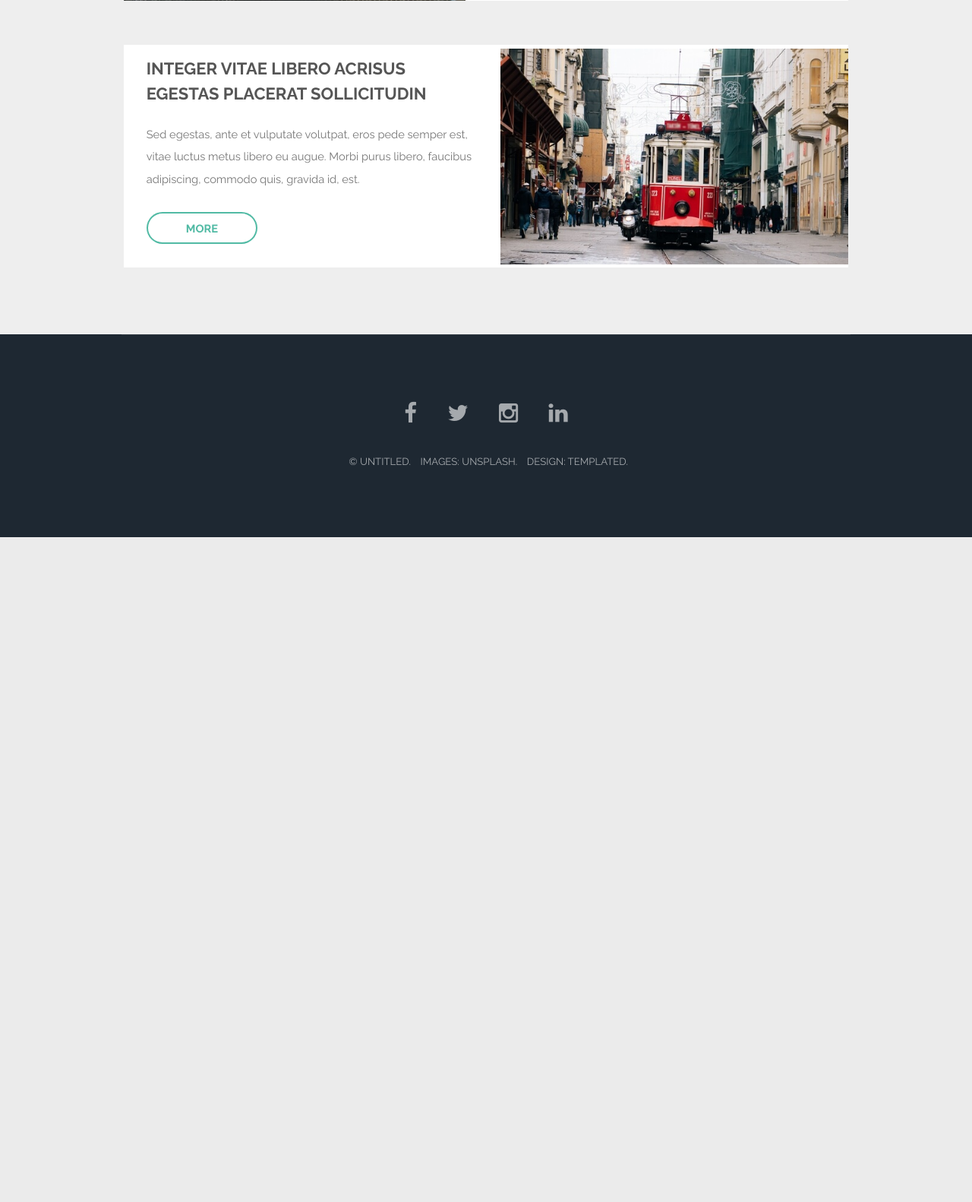
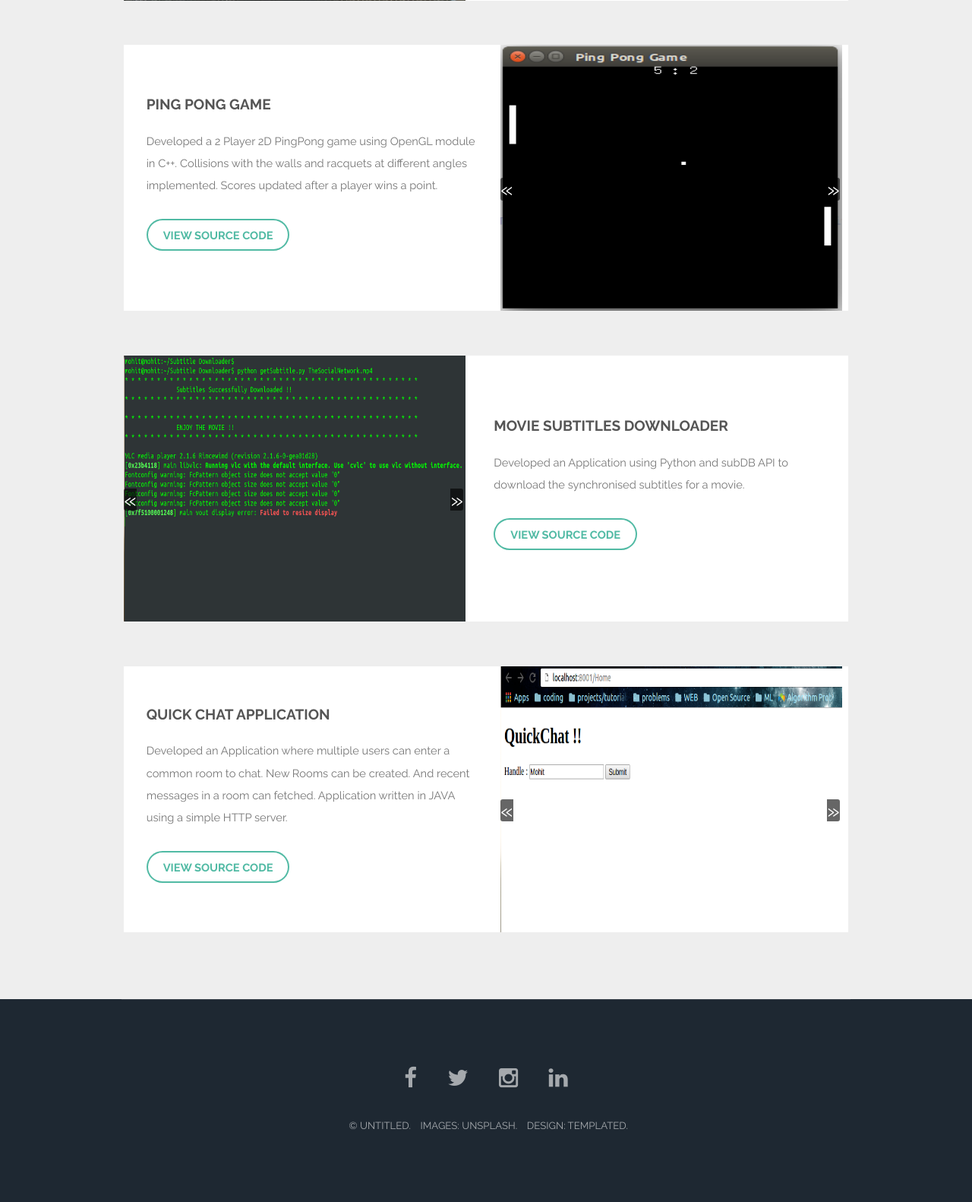
Before and after one commit to mohitreddy1996/Personal-Website, a Django app: page /projects/ in a window 1280 px wide. Shown: the part 571-2153 px from the top of the page at 76% size. Before the commit the page ends 1278 px from the top, so only its background shows below. Run offline with Django 3.2, Linux system fonts and the light colour scheme.

Commit message:
Projects added

```diff
--- a/static/assets/css/slideshow.css
+++ b/static/assets/css/slideshow.css
@@ -3,6 +3,13 @@
   position: relative;
   overflow: hidden;
 }
+
+.diy-slideshow2{
+  margin-left: 0px;
+  position: relative;
+  overflow: hidden;
+}
+
 figure{
   margin-left: 0px;
   position: absolute;
@@ -16,6 +23,37 @@ figure.show{
   position: static;
   transition: 1s opacity;
 }
+
+[class*="next"], [class*="prev"]{
+    color: #fff;
+    position: absolute;
+    background: rgba(0,0,0, .6);
+    top: 50%;
+    z-index: 1;
+    font-size: 2em;
+    opacity: 1.0;
+    user-select: none;
+}
+
+
+
+[class*="next"]{
+    left: 430px;
+    border-top-right-radius: 3px;
+    border-bottom-right-radius: 3px;
+}
+[class*="prev"]{
+    left: 0px;
+    border-top-left-radius: 3px;
+    border-bottom-left-radius: 3px;
+}
+[class*="next"]:hover, [class*="prev"]:hover{
+    cursor: pointer;
+    opacity: 1;
+}
+
+/*
+
 .next, .prev{
   color: #fff;
   position: absolute;
@@ -26,6 +64,8 @@ figure.show{
   opacity: 1.0;
   user-select: none;
 }
+
+
 .next:hover, .prev:hover{
   cursor: pointer;
   opacity: 1;
@@ -40,3 +80,30 @@ figure.show{
   border-top-left-radius: 3px;
   border-bottom-left-radius: 3px;
 }
+
+
+.next1, .prev1{
+  color: #fff;
+  position: absolute;
+  background: rgba(0,0,0, .6);
+  top: 50%;
+  z-index: 1;
+  font-size: 2em;
+  opacity: 1.0;
+  user-select: none;
+}
+.next1:hover, .prev1:hover{
+  cursor: pointer;
+  opacity: 1;
+}
+.next1{
+  left: 430px;
+  border-top-right-radius: 3px;
+  border-bottom-right-radius: 3px;
+}
+.prev1{
+  left: 0px;
+  border-top-left-radius: 3px;
+  border-bottom-left-radius: 3px;
+}
+*/
--- a/templates/projects.html
+++ b/templates/projects.html
@@ -63,18 +63,95 @@
                         </ul>
                     </div>
                 </article>
+
+
                 <article class="feature right">
-                    <span class="image"><img src="{% static 'images/pic02.jpg' %}" alt="" /></span>
+                    <span class="image">
+                        <div class="diy-slideshow2">
+                            <figure class="show">
+                                <img src="{% static 'images/project2_1.png' %}" height="350px" width="450px">
+                            </figure>
+                            <figure>
+                                <img src="{% static 'images/project2_2.png' %}" height="350px" width="450px">
+                            </figure>
+							<figure>
+                                <img src="{% static 'images/project2_4.jpg' %}" height="350px" width="450px">
+                            </figure>
+                            <span class="prev1">&laquo;</span>
+                            <span class="next1">&raquo;</span>
+                        </div>
+                    </span>
                     <div class="content">
-                        <h2>Integer vitae libero acrisus egestas placerat  sollicitudin</h2>
-                        <p>Sed egestas, ante et vulputate volutpat, eros pede semper est, vitae luctus metus libero eu augue. Morbi purus libero, faucibus adipiscing, commodo quis, gravida id, est.</p>
+                        <h3>Ping Pong Game</h3>
+                        <p> Developed a 2 Player 2D PingPong game using OpenGL module in C++. Collisions with the walls and racquets at different angles implemented. Scores updated after a player wins a point.</p>
                         <ul class="actions">
                             <li>
-                                <a href="#" class="button alt">More</a>
+                                <a href="https://github.com/mohitreddy1996/PingPongGame" class="button alt" target="_blank">View source code</a>
                             </li>
                         </ul>
                     </div>
                 </article>
+
+
+				<article class="feature left">
+                    <span class="image">
+                        <div class="diy-slideshow3">
+                            <figure class="show">
+                                <img src="{% static 'images/project3_1.png' %}" height="350px" width="450px">
+                            </figure>
+                            <figure>
+                                <img src="{% static 'images/project3_2.png' %}" height="350px" width="450px">
+                            </figure>
+							<figure>
+                                <img src="{% static 'images/project3_3.png' %}" height="350px" width="450px">
+                            </figure>
+							<figure>
+                                <img src="{% static 'images/project1_3.png' %}" height="350px" width="450px">
+                            </figure>
+                            <span class="prev2">&laquo;</span>
+                            <span class="next2">&raquo;</span>
+                        </div>
+                    </span>
+                    <div class="content">
+                        <h3>Movie Subtitles Downloader</h3>
+                        <p>Developed an Application using Python and subDB API to download the synchronised subtitles for a movie.</p>
+                        <ul class="actions">
+                            <li>
+                                <a href="https://github.com/mohitreddy1996/Subtitle-downloader" class="button alt" target="_blank">View source code</a>
+                            </li>
+                        </ul>
+                    </div>
+                </article>
+
+
+				<article class="feature right">
+                    <span class="image">
+                        <div class="diy-slideshow4">
+                            <figure class="show">
+                                <img src="{% static 'images/project4_1.png' %}" height="350px" width="450px">
+                            </figure>
+                            <figure>
+                                <img src="{% static 'images/project4_2.jpg' %}" height="350px" width="450px">
+                            </figure>
+							<figure>
+                                <img src="{% static 'images/project4_3.jpg' %}" height="350px" width="450px">
+                            </figure>
+                            <span class="prev3">&laquo;</span>
+                            <span class="next3">&raquo;</span>
+                        </div>
+                    </span>
+                    <div class="content">
+                        <h3>Quick Chat Application</h3>
+                        <p>Developed an Application where multiple users can enter a common room to chat. New Rooms can be created. And recent messages in a room can fetched. Application written in JAVA using a simple HTTP server.</p>
+                        <ul class="actions">
+                            <li>
+                                <a href="https://github.com/mohitreddy1996/QuickChat" class="button alt" target="_blank">View source code</a>
+                            </li>
+                        </ul>
+                    </div>
+                </article>
+
+
             </div>
         </section>
 
```
Also changed, not shown: static/assets/js/slideshow.js (+83 -16 lines), static/images/project2_1.png (added), static/images/project2_2.png (added), static/images/project2_3.png (added), static/images/project2_4.jpg (added), static/images/project3_1.png (added), static/images/project3_2.png (added), static/images/project3_3.png (added), static/images/project4_1.png (added), static/images/project4_2.jpg (added), static/images/project4_3.jpg (added).
